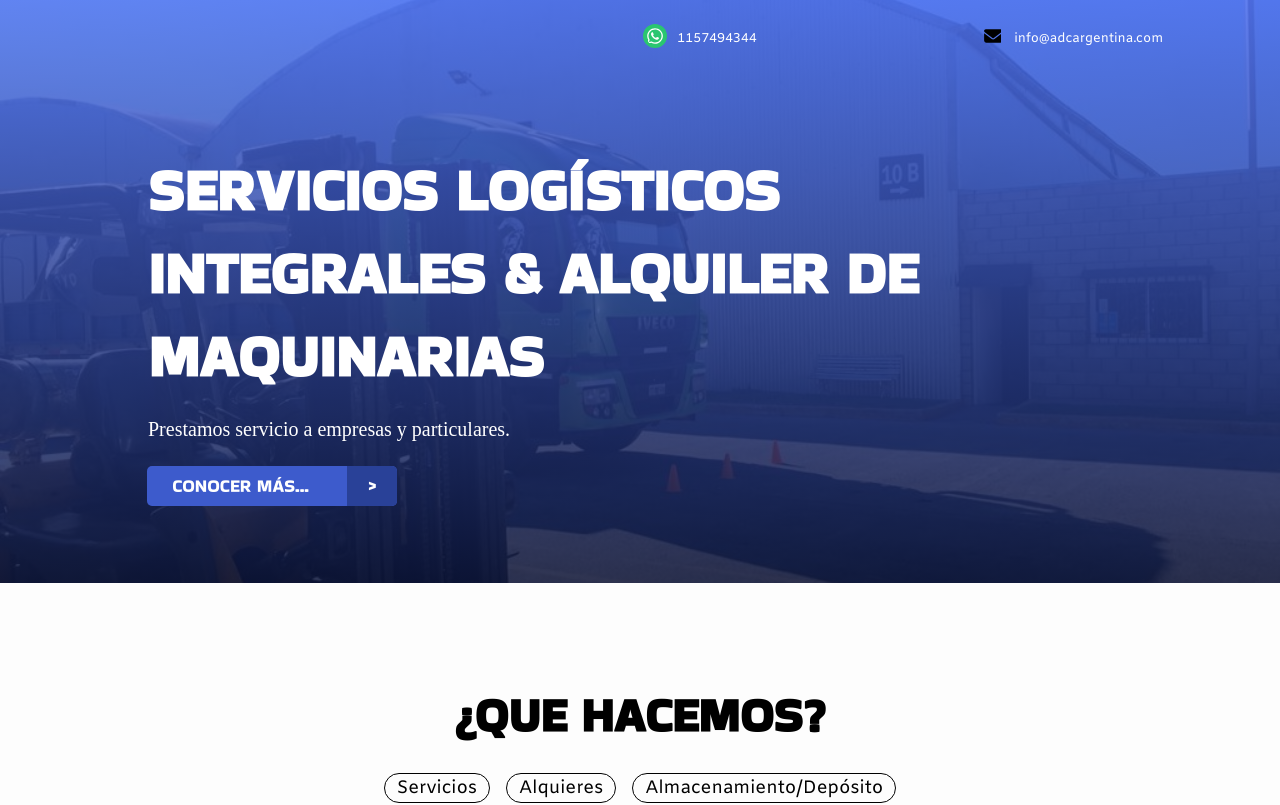
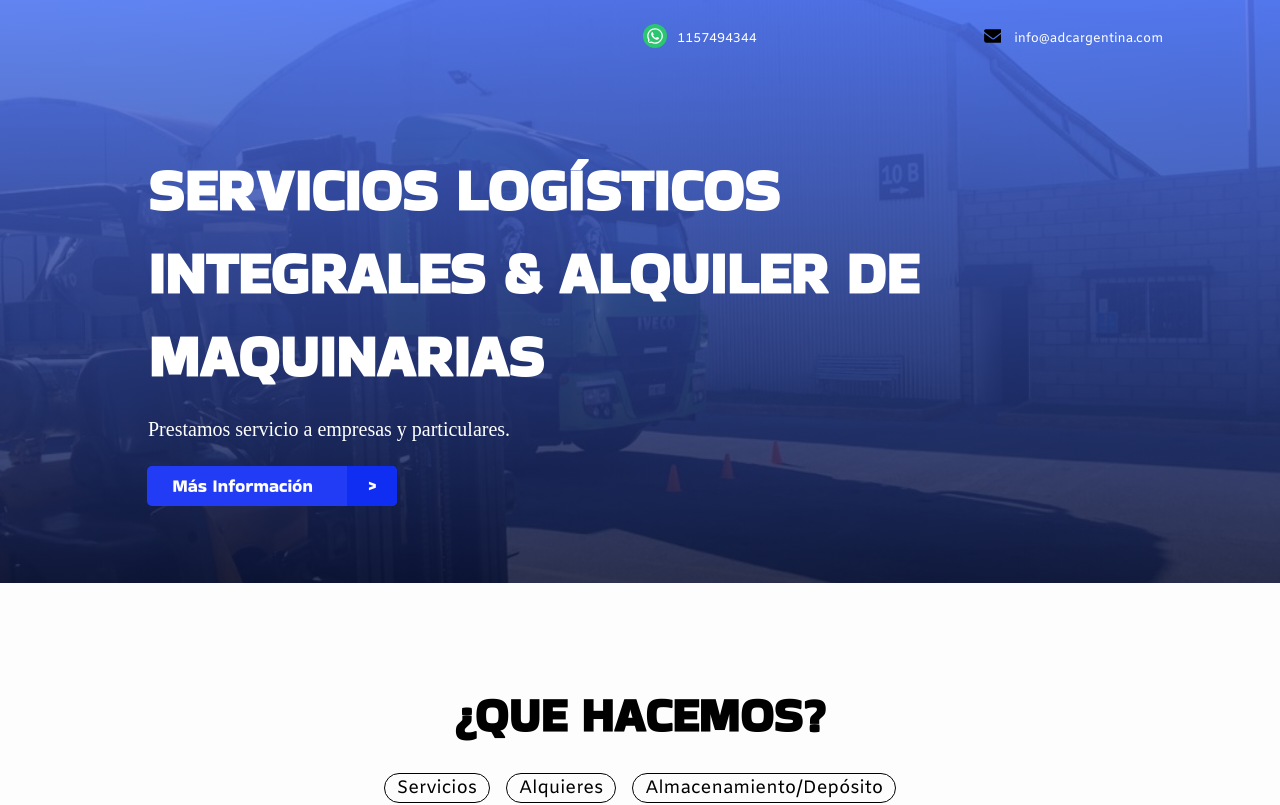
Before and after one commit to L3anAv/adc-logistica, a React (Vite) app: page / in a window 1280 px wide. Shown: the top 805 px of the page. Built offline with nearby package versions, Linux system fonts and the light colour scheme; a web font is replaced by a local one.

Commit message:
Errores ortográficos y colores entre otras cosas

```diff
--- a/src/componentes/Rutas/Inicio/principal-seccion/contenido-central/index.jsx
+++ b/src/componentes/Rutas/Inicio/principal-seccion/contenido-central/index.jsx
@@ -74,19 +74,19 @@ const BotonNuestrosServicios = styled.button`
   margin-left: 11.5%;
   line-height: 40px;
   border-radius: 5px;
-  background: #3d5bcc;
+  background: #223BF5;
   align-items: center;
   justify-content: center;
-  transition: all 0.8s ease;
+  transition: all 0.5s ease;
   animation: 2s BotonAnimacion;
   font-family: TituloPrincipal;
 
   :hover {
-    background: #294198;
+    background: #1930c4;
 
     span {
-      background: #3d5bcc;
-      font-size: 1.375rem;
+      background: #15279b;
+      font-size: 1.37rem;
     }
   }
 
@@ -113,7 +113,7 @@ const Span = styled.span`
   width: 50px;
   height: 40px;
   line-height: 40px;
-  background: #294198;
+  background: #102ef2;
   transition: font-size 0.5s;
   border-radius: 0% 5px 5px 0%;
 `;
@@ -128,7 +128,7 @@ const contenidoCentral = () => {
         <Subtitulo>Prestamos servicio a empresas y particulares.</Subtitulo>
         <BotonNuestrosServicios >
           <LinkContenido to={"/servicios"}>
-            CONOCER MÁS... <Span>&#62;</Span>
+            Más Información <Span>&#62;</Span>
           </LinkContenido>
         </BotonNuestrosServicios>
       </SeccionPrincipal>
--- a/src/componentes/Rutas/Inicio/seccion-formulario/index.jsx
+++ b/src/componentes/Rutas/Inicio/seccion-formulario/index.jsx
@@ -283,7 +283,7 @@ function formulario() {
                         <Label htmlFor="correo">Correo (*)</Label>
                         <Input placeholder="correo@email.com" name="correo" type="text" />
                         <Error><ErrorMessage name="correo"/></Error>
-                        <Label htmlFor="Telefono">Numero de teléfono (Whatsapp)</Label>
+                        <Label htmlFor="Telefono">Número de teléfono (Whatsapp)</Label>
                         <Input placeholder="11-xxxx-xxxx" name="telefono" type="text" />
                         <Error><ErrorMessage name="telefono"/></Error>
                     </ContenedorInputLabel>
@@ -300,7 +300,7 @@ function formulario() {
                             <option value="Bobcat">Bobcat</option>
                             <option value="Baños químicos">Baños químicos</option>
                             <option value="Autoelevadores">Autoelevadores</option>
-                            <option value="Gruas Hidraulicas">Gruas Hidraulicas</option>
+                            <option value="Gruas Hidraulicas">Gruas Hidráulicas</option>
                             <option value="Almacenamiento">Almacenamiento en depósito</option>
                             <option value="Otro">Otros motivos de contacto</option>
                         </Opciones>
@@ -312,10 +312,10 @@ function formulario() {
                     </ContenedorInputLabel>
                     <ContenedorInputLabel>
                         <Label htmlFor="entrega">Lugar de Entrega</Label>
-                        <Input placeholder="Direccion, Ciudad, Partido" name="entrega" type="text" />
+                        <Input placeholder="Dirección, Ciudad, Partido" name="entrega" type="text" />
                         <Error><ErrorMessage name="entrega"/></Error>
-                        <LabelRetiro  display={OcultarField == true ? 'none' : 'inline'} htmlFor="retiro">Lugar de Retiro (Destino de busqueda)</LabelRetiro>
-                        <FieldRetiro display={OcultarField == true ? 'none' : 'inline'} placeholder="Direccion, Ciudad, Partido" name="retiro" type="text" />
+                        <LabelRetiro  display={OcultarField == true ? 'none' : 'inline'} htmlFor="retiro">Lugar de Retiro (Destino de búsqueda)</LabelRetiro>
+                        <FieldRetiro display={OcultarField == true ? 'none' : 'inline'} placeholder="Dirección, Ciudad, Partido" name="retiro" type="text" />
                         <Error display={OcultarField == true ? 'none' : 'inline'}><ErrorMessage  name="retiro"/></Error>
                     </ContenedorInputLabel>
                     <ContenedorInputLabel>
--- a/src/componentes/componentes-de-uso-general/footer/index.jsx
+++ b/src/componentes/componentes-de-uso-general/footer/index.jsx
@@ -173,10 +173,25 @@ const PieDePagina = styled.div`
 function footer() {
 
   const [windowSize, setWindowSize] = useState(0);
+  const [fechaActual, setfechaActual] = useState("");
   const [mapaResponsive, setmapaResponsive] = useState(false);
 
   function moverAlTopAlHacerClick(){
     window.scrollTo(0,0)
+  }
+
+
+  function setearFechaActual(){
+  // Obtén la fecha actual
+  var fechaActual = new Date();
+
+  // Obtiene el año como un número
+  var año = fechaActual.getFullYear();
+
+  // Convierte el año a una cadena
+  var añoComoString = año.toString();
+
+  setfechaActual(añoComoString)
   }
 
   function darWidthPantalla() {
@@ -186,6 +201,7 @@ function footer() {
   }
 
   useEffect(() => {
+    setearFechaActual()
     setWindowSize(window.innerWidth);
   }, [])
 
@@ -252,7 +268,7 @@ function footer() {
         </ContenedorPrincipalFooter>
 
         <PieDePagina>
-          <p>2022 | ADC ARGENTINA UNIENDO EMPRESAS S.A</p>
+          <p> ADC ARGENTINA UNIENDO EMPRESAS S.A | {`${fechaActual}`}</p>
           <p>
             Desarollado por{" "}
             <a href="https://www.linkedin.com/in/l3anav/">Leandro Avila</a>
```
